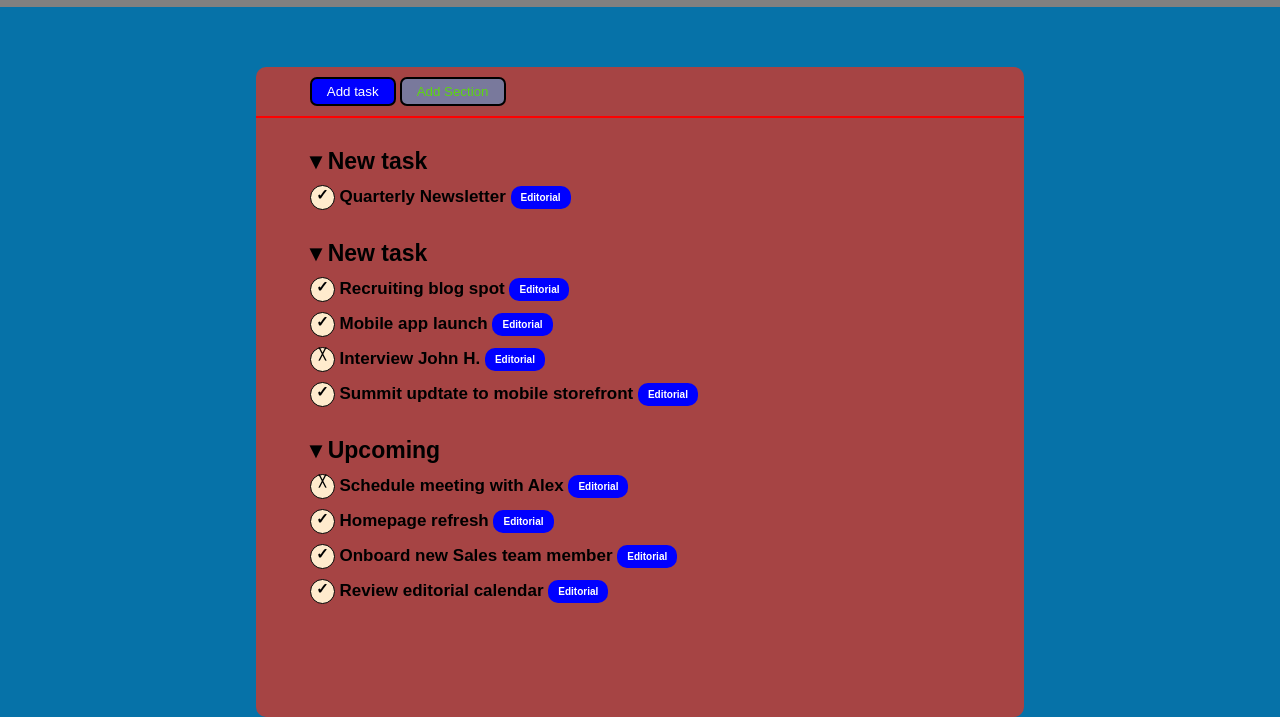
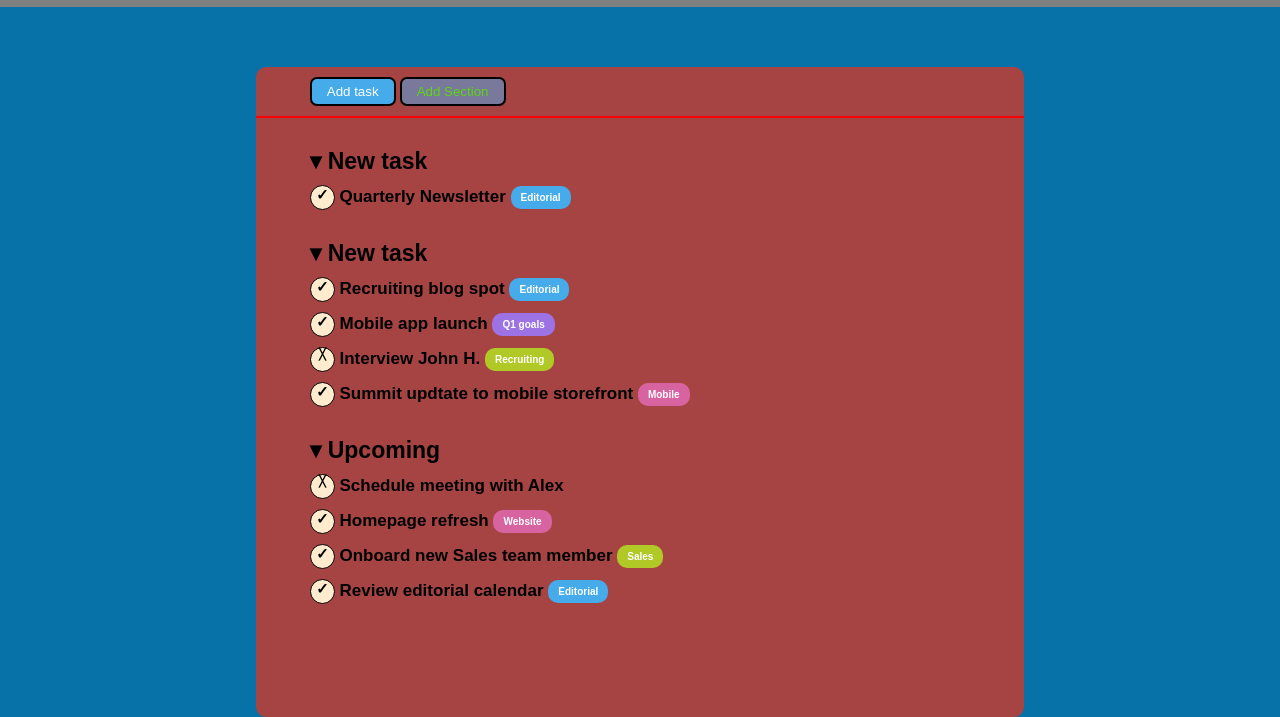
Before and after one commit to jacoposergio/html-css-toboolist, a plain HTML site: page index.html in a window 1280 px wide. Shown: the part 93-810 px from the top of the page. Drawn offline with Linux system fonts and the light colour scheme.

Commit message:
rettangolini colorati

```diff
--- a/css/style.css
+++ b/css/style.css
@@ -63,7 +63,7 @@ body{
    }
 
          .task{
-            background-color: blue;
+            background-color: #45abea;
         }
 
         .section{
@@ -77,7 +77,6 @@ body{
         #linea-separatoria{
             border: 1px solid red;
             box-sizing: border-box;
-
         }
 
         /* LISTA DI TASK */
@@ -86,21 +85,25 @@ body{
              margin-top: 30px;
          }
 
+        /* SPAZIATURA TRA ELEMENTI DELLE LISTE */
+
          ul li{
              margin-top: 10px;
          }
 
-        /* rimuovo i pallini lista */
+        /*  RIMUOVO I PALLINI DALLE LISTE */
         li{
             list-style-type: none;
          }
 
+         /*FONT TITOLO PRINCIPALE DELLE LISTE  */
          .main-title{
             font-family:  Arial;
             font-size: 23px;
             font-weight: bold;
          }
 
+          /*FONT DEL CONTENUTO DELLE LISTE  */
          .sublist{
             font-family: sans-serif;
             font-size: 17px;
@@ -134,7 +137,6 @@ body{
           .information{
               font-size: 10px;
              color: white;
-             background-color: blue;
             display: inline;
             border-style: none;
             border-radius: 10px;
@@ -143,3 +145,25 @@ body{
             margin-bottom: 10px;
             vertical-align: middle;
           }
+
+                .information.edit{
+                    background-color: #45abea;
+                }
+                .information.goals{
+                    background-color: #9c72e4;
+                }
+                .information.recruit{
+                    background-color: #b0c926;
+                }
+                .information.mobile{
+                    background-color: #d863a1;
+                }
+                .information.web{
+                    background-color: #b0c926;
+                }
+                .information.sales{
+                    background-color: #b0c926;
+                }
+                .information.web{
+                    background-color: #d863a1;
+                  }
--- a/index.html
+++ b/index.html
@@ -34,7 +34,7 @@
                      <div class="lista-main">
                         <li><span class="main-title"> &#9662; New task </span>
                             <ul class="sublist">
-                                <li><span class="cerchietto">&check;</span> Quarterly Newsletter <span class="information">Editorial</span></li>
+                                <li><span class="cerchietto">&check;</span> Quarterly Newsletter <span class="information edit">Editorial</span></li>
                             </ul>
                        </li>
                    </div>
@@ -43,9 +43,9 @@
                     <li><span class="main-title"> &#9662; New task </span>
                         <ul class="sublist">
                             <li><span class="cerchietto">&check;</span> Recruiting blog spot <span class="information edit">Editorial</span></li>
-                            <li><span class="cerchietto">&check;</span> Mobile app launch <span class="information edit">Editorial</span></li>
-                            <li><span class="cerchietto ecs">&#9587;</span> Interview John H. <span class="information goals">Editorial</span></li>
-                            <li><span class="cerchietto">&check;</span> Summit updtate to mobile storefront <span class="information">Editorial</span></li>
+                            <li><span class="cerchietto">&check;</span> Mobile app launch <span class="information goals">Q1 goals</span></li>
+                            <li><span class="cerchietto ecs">&#9587;</span> Interview John H. <span class="information recruit">Recruiting</span></li>
+                            <li><span class="cerchietto">&check;</span> Summit updtate to mobile storefront <span class="information mobile">Mobile</span></li>
                         </ul>
                    </li>
                    </div>
@@ -54,10 +54,10 @@
                            <div class="lista-main">
                             <li><span class="main-title"> &#9662; Upcoming </span>
                                 <ul class="sublist">
-                                    <li><span class="cerchietto ecs">&#9587;</span> Schedule meeting with Alex <span class="information">Editorial</span></li>
-                                    <li><span class="cerchietto">&check;</span> Homepage refresh <span class="information">Editorial</span></li>
-                                    <li><span class="cerchietto">&check;</span> Onboard new Sales team member <span class="information">Editorial</span></li>
-                                    <li><span class="cerchietto">&check;</span> Review editorial calendar <span class="information">Editorial</span></li>
+                                    <li><span class="cerchietto ecs">&#9587;</span> Schedule meeting with Alex </li>
+                                    <li><span class="cerchietto">&check;</span> Homepage refresh <span class="information web">Website</span></li>
+                                    <li><span class="cerchietto">&check;</span> Onboard new Sales team member <span class="information sales">Sales</span></li>
+                                    <li><span class="cerchietto">&check;</span> Review editorial calendar <span class="information edit">Editorial</span></li>
                                 </ul>
                            </li>
                        </div>
```
